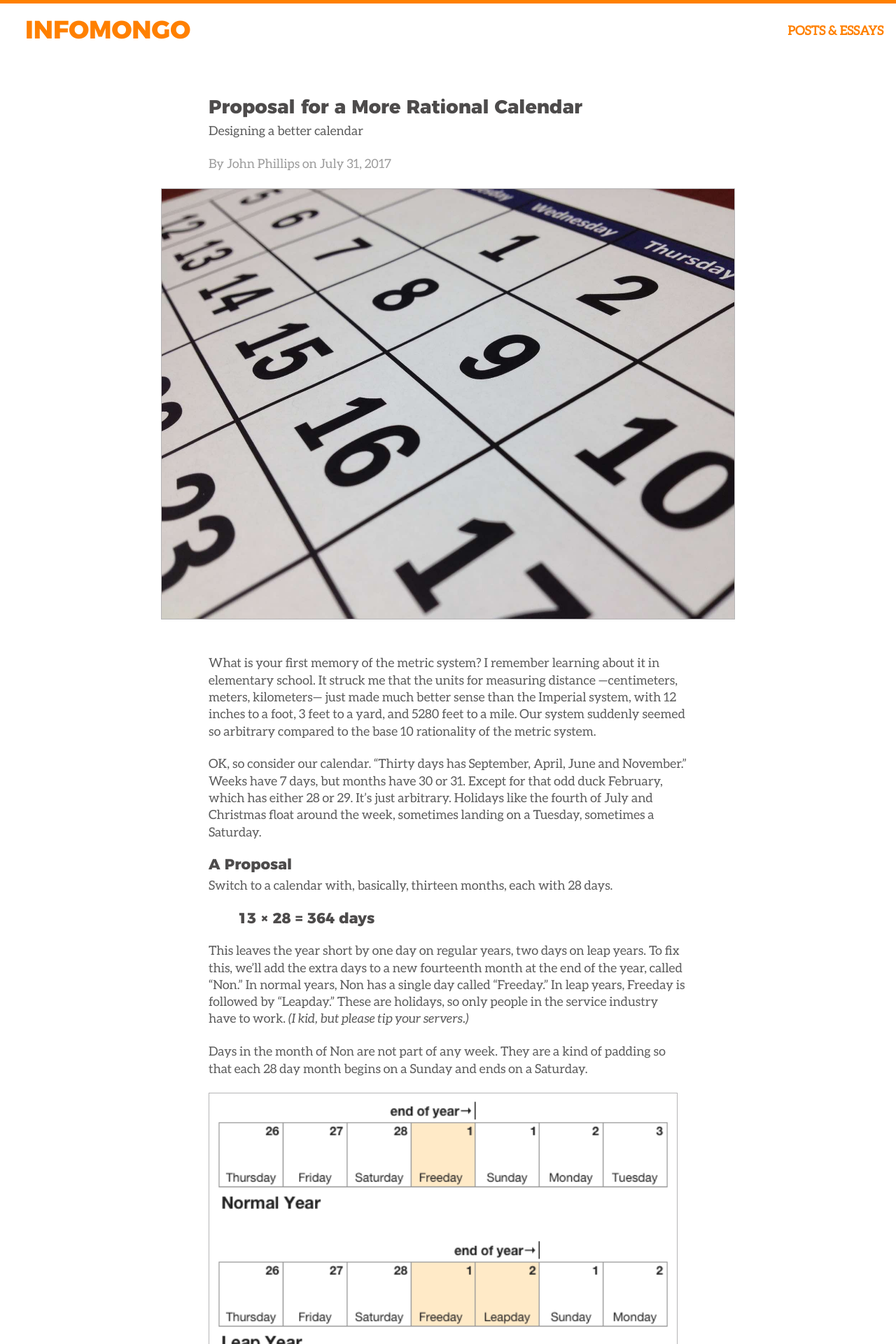
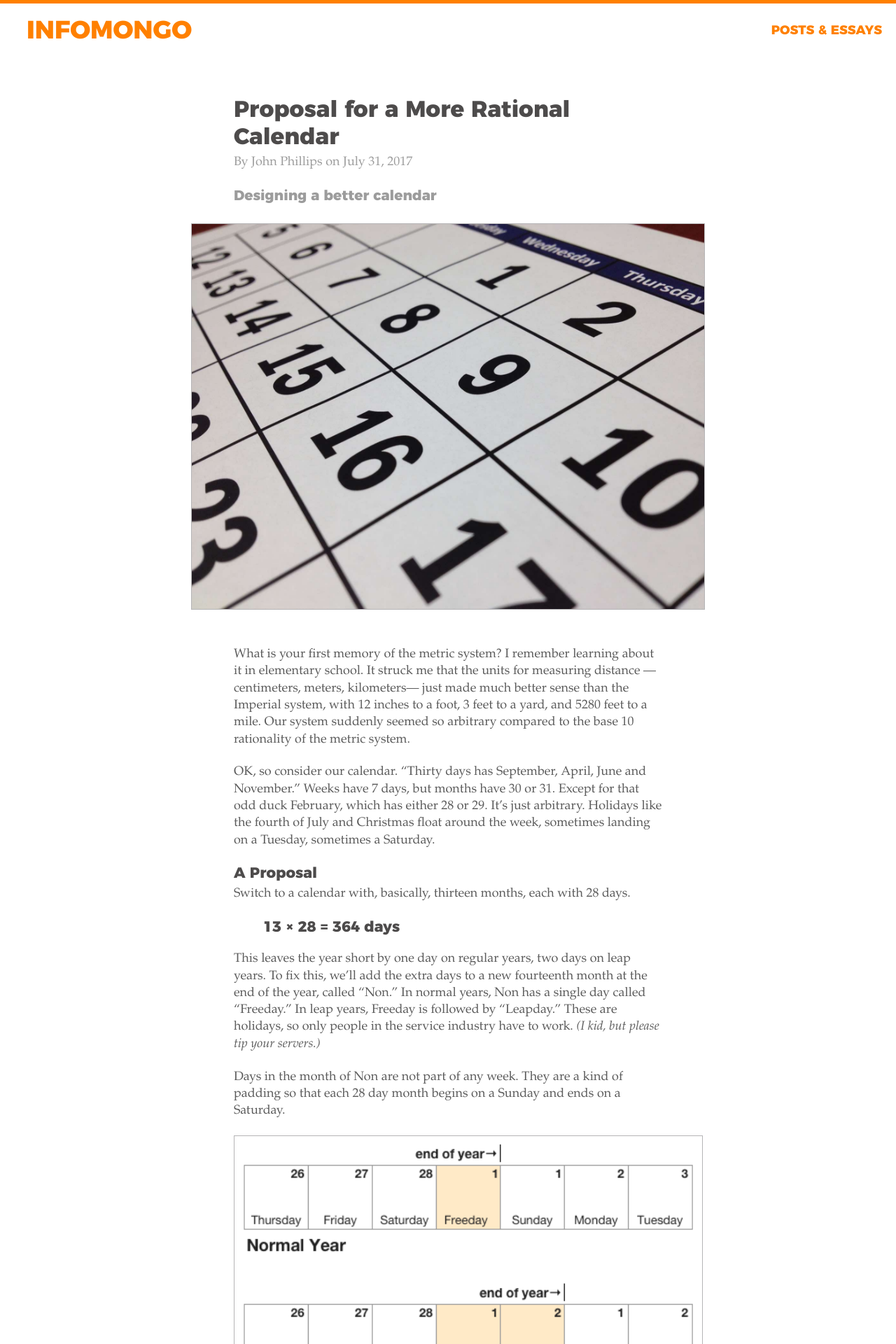
Before and after one commit to infomongo/infomongo.github.io, a Jekyll site: the page built from _posts/2017-07-31-proposal-for-a-saner-calendar.md, in a window 1280 px wide. Shown: the top 1920 px of the page at 70% size. Built offline with Jekyll 4.4.1, drawn with Linux system fonts in a browser that asks for light colours; some of the changed text lies outside the part shown.

Commit message:
typography!

```diff
--- a/_includes/index.scss
+++ b/_includes/index.scss
@@ -12,39 +12,11 @@ $border-color: #b5b4b6;
 		 url('/fonts/montserrat-extrabold-webfont.woff') format('woff');
 	font-weight: normal;
 	font-style: normal;
-
 }
 
-@font-face {
-	font-family: 'aleoregular';
-	src: url('/fonts/aleo-regular-webfont.woff2') format('woff2'),
-		 url('/fonts/aleo-regular-webfont.woff') format('woff');
-	font-weight: normal;
-	font-style: normal;
-
-}
-
-@font-face {
-	font-family: 'aleobold';
-	src: url('/fonts/aleo-bold-webfont.woff2') format('woff2'),
-		 url('/fonts/aleo-bold-webfont.woff') format('woff');
-	font-weight: normal;
-	font-style: normal;
-
-}
-
-@font-face {
-	font-family: 'aleoitalic';
-	src: url('/fonts/aleo-italic-webfont.woff2') format('woff2'),
-		 url('/fonts/aleo-italic-webfont.woff') format('woff');
-	font-weight: normal;
-	font-style: normal;
-
-}
-
-$base-family: 'aleoregular', Georgia, serif;
-$bold-family: 'aleobold', Georgia, serif;
-$italic-family: 'aleoitalic', Georgia, serif;
+$base-family: 'Iowan Old Style', 'Palatino Linotype', Palatino, Georgia, serif;
+//$bold-family: 'Iowan Old Style', 'Palatino Linotype', Palatino, Georgia, serif;
+//$italic-family: 'Iowan Old Style', 'Palatino Linotype', Palatino, Georgia, serif;
 $head-family: 'montserratextrabold', sans-serif;
 
 body {
@@ -71,6 +43,7 @@ nav#main {
 		margin: .5em 1em;
 	}
 	.posts {
+		font-family: $head-family;
 		margin: 1em;
 		font-weight: bold;
 	}
@@ -92,12 +65,13 @@ nav#main {
 }
 
 b, strong {
-	font-family: $bold-family;
+    //font-family: $bold-family;
+    color: $dark-font;
 }
-
-i, em {
-	font-family: $italic-family;
-}
+//
+// i, em {
+//     font-family: $italic-family;
+// }
 
 .hidden {
 	display: none;
@@ -122,7 +96,6 @@ h1, h2, h3, h4 {
 	line-height: 1.2;
 }
 
-
 * {
 	-webkit-box-sizing: border-box; /* Safari/Chrome, other WebKit */
 	-moz-box-sizing: border-box;    /* Firefox, other Gecko */
@@ -138,6 +111,12 @@ hr {
 	margin: 1.2em 0;
 }
 
+.subhead {
+	font-family: $head-family;
+	font-size: percentage(20/18);
+	font-weight: bold;
+	color: $lite-font;
+}
 
 .byline, .date, .caption {
 	color: $lite-font;
@@ -178,6 +157,8 @@ a {
 	color: $accent-color;
 	text-decoration: none;
 	transition: all 0.5s;
+	font-weight: bold;
+	padding: 0 2px;
 }
 
 a:visited {
@@ -186,7 +167,6 @@ a:visited {
 	border-bottom: 1px $accent-dark dotted;
 	&.header {
 		color: $accent-color;
-
 	}
 }
 
@@ -222,7 +202,8 @@ p {
 		content: "click for more images";
 		display: block;
 		text-align: center;
-		font-family: $italic-family;
+		//font-family: $italic-family;
+		font-style: italic;
 		color: $lite-font;
 		font-size: 90%;
 		margin-bottom: 1em;
@@ -264,7 +245,6 @@ img {
 	margin:.5em 0 1em;
 }
 
-
 .promote {
 	padding: 1px;
 	background-color: $accent-color;
@@ -274,10 +254,12 @@ img {
 	}
 	span {
 		//font-weight: bold;
-		font-family: $bold-family;
+		//font-family: $bold-family;
+		font-weight: bold;
 	}
 	a, a:visited {
-		font-family: $bold-family;
+		//font-family: $bold-family;
+		font-weight: bold;
 		color: #333;
 		border-bottom: 1px #333 dotted;
 	}
@@ -464,7 +446,7 @@ img {
 @media only screen and (min-width : 800px) {
 
 	.main {
-		width: 38em;
+		width: 34em;
 		margin: 3em auto;
 	}
 
@@ -488,6 +470,12 @@ img {
 
 	}
 
+	.post-title {
+		//text-align: center;
+		font-size: 180%;
+		//margin: 0 -20vw;
+	}
+
 	.min-height{
 		//min-height: 85vh;
 		min-height: 55vw;
--- a/_layouts/post.html
+++ b/_layouts/post.html
@@ -2,13 +2,13 @@
 layout: default
 ---
 <div class="main fill">
-	<h2>{{page.title}}</h2>
+	<h2 class="post-title">{{page.title}}</h2>
+
+	<p class="byline">By {{page.author}} on {{page.date | date: "%B %d, %Y"}}</p>
 
 	{% if page.subtitle %}
-	<p>{{page.subtitle}}</p>
+	<p class="subhead">{{page.subtitle}}</p>
 	{% endif %}
-
-	<p class="byline">By {{page.author}} on {{page.date | date: "%B %d, %Y"}}</p>
 
 	{{ content }}
 </div>
```
Also changed, not shown: other parts of _layouts/post.html (+1 -1 lines).
